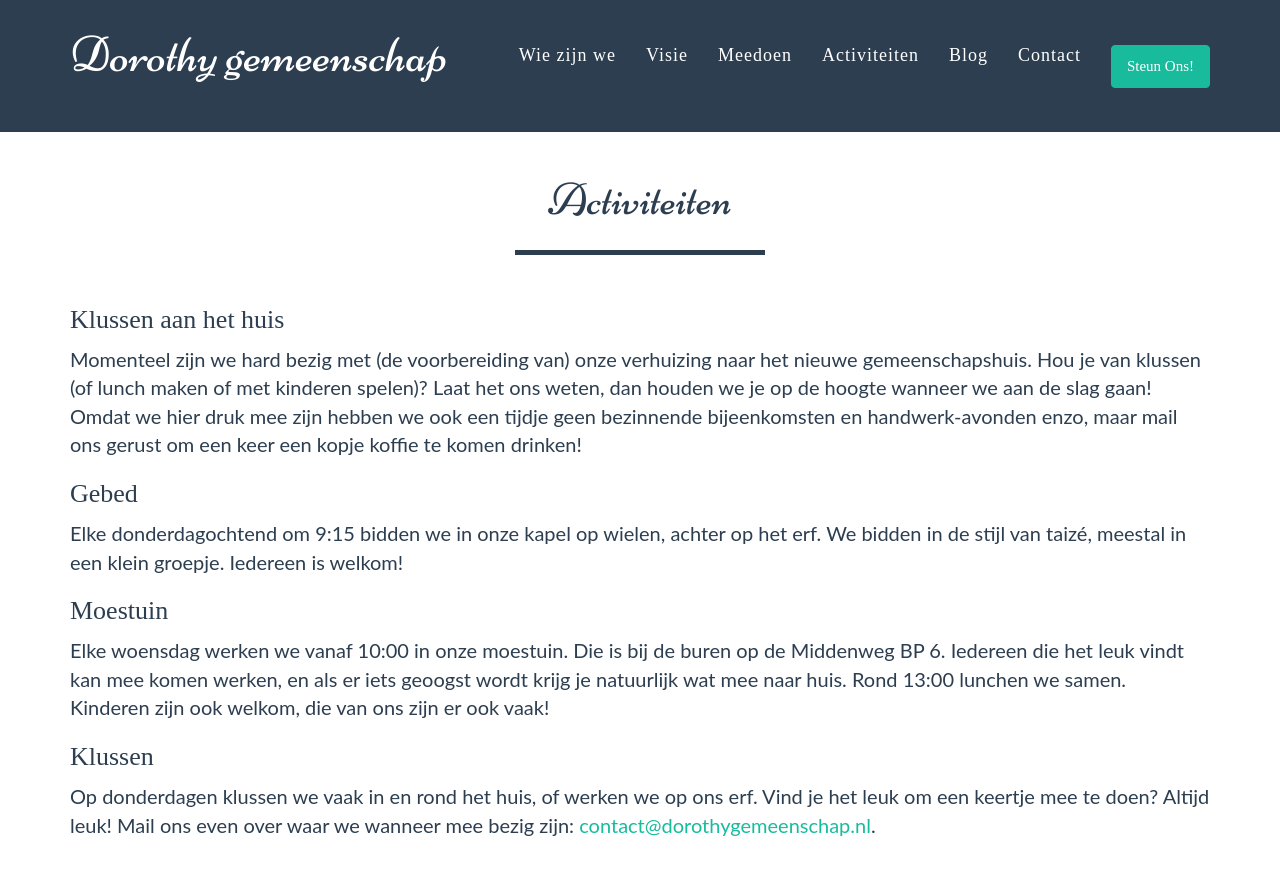
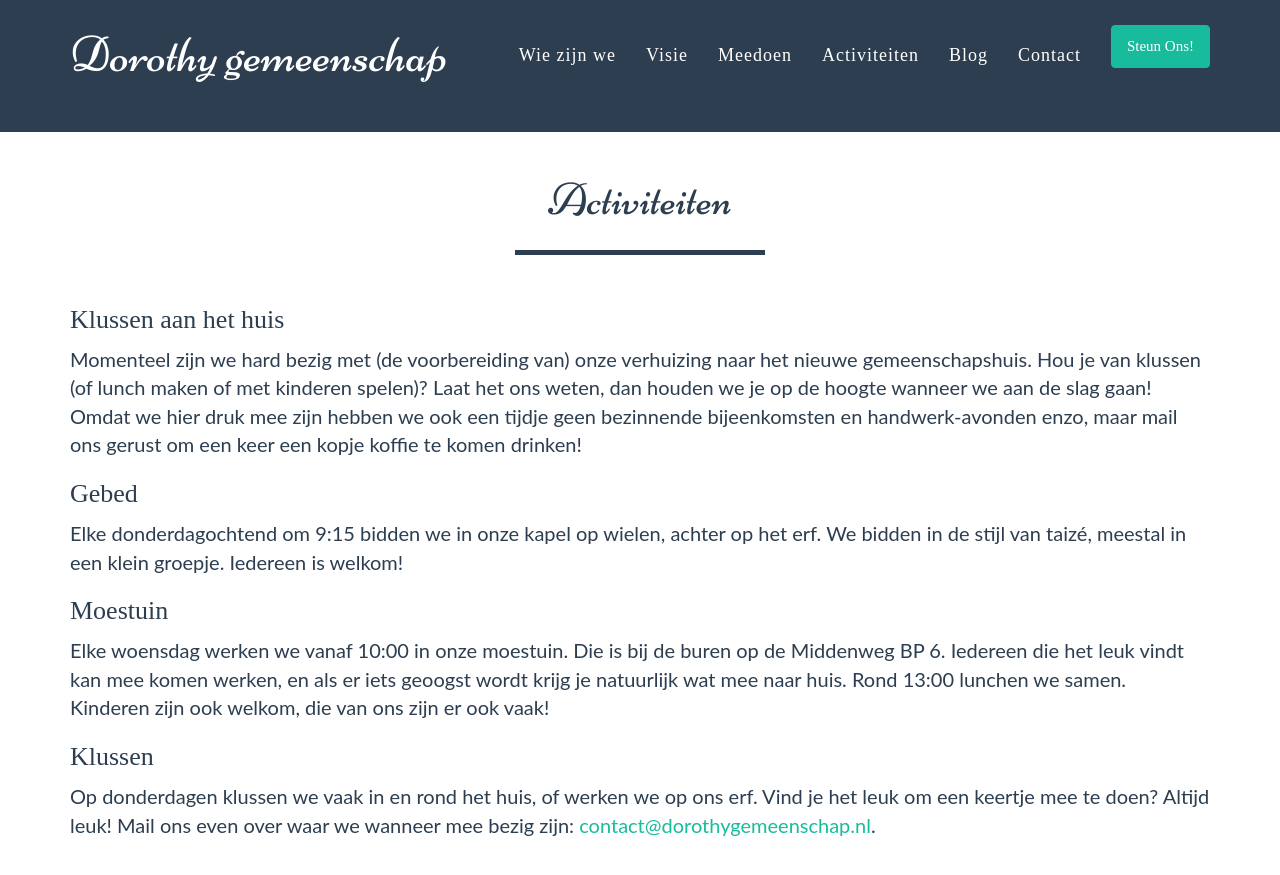
Before and after one commit to dorothygemeenschap/dorothygemeenschap.github.io, a Jekyll site: the page built from activiteiten.html, in a window 1280 px wide and 900 px high. Shown: the top 875 px of the window. Built offline with Jekyll 4.4.1, drawn with Linux system fonts in a browser that asks for light colours; some web fonts are replaced.

Commit message:
Update nav.html

```diff
--- a/_includes/nav.html
+++ b/_includes/nav.html
@@ -34,7 +34,7 @@
                         <a href="/#join">Contact</a>
                     </li>
                     <li class="page-scroll">
-                        <a href="/steunons/"><button type="button" class="btn btn-success">Steun Ons!</button></a>
+                        <a href="/steunons/"><button type="button" class="btn btn-success" style = "position:relative;top:-20px;">Steun Ons!</button></a>
                     </li>
                 </ul>
             </div>
```
